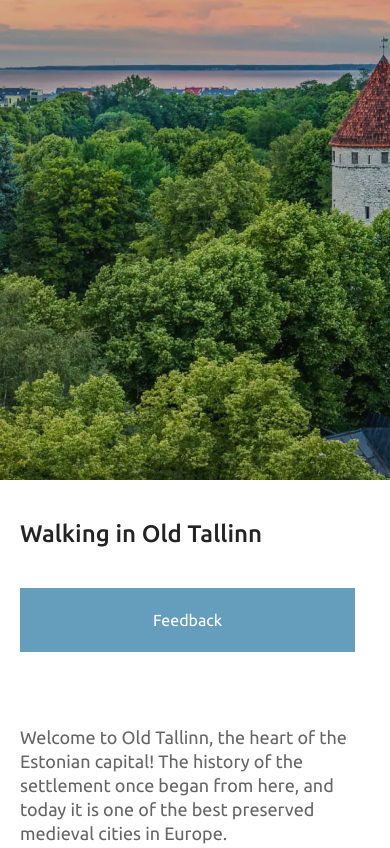
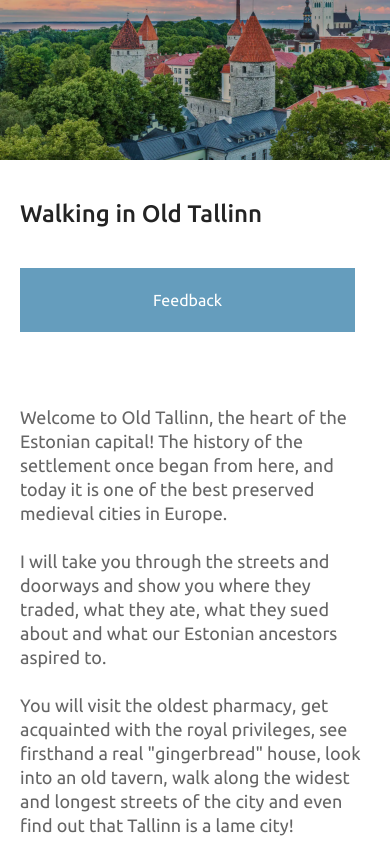
Before and after one commit to alexmegadrive/tour-agency, a website built with Vite: page index.html in a window 390 px wide. Shown: the top 848 px of the page. Built offline with nearby package versions, Linux system fonts and the light colour scheme.

Commit message:
fix: height bg-top mobile

```diff
--- a/styles/main.scss
+++ b/styles/main.scss
@@ -54,6 +54,9 @@
     font-weight: 400;
     font-size: 16px;
   }
+  .bg-top {
+    height: 160px;
+  }
   .title {
     font-weight: 500;
     font-size: 24px;
```
